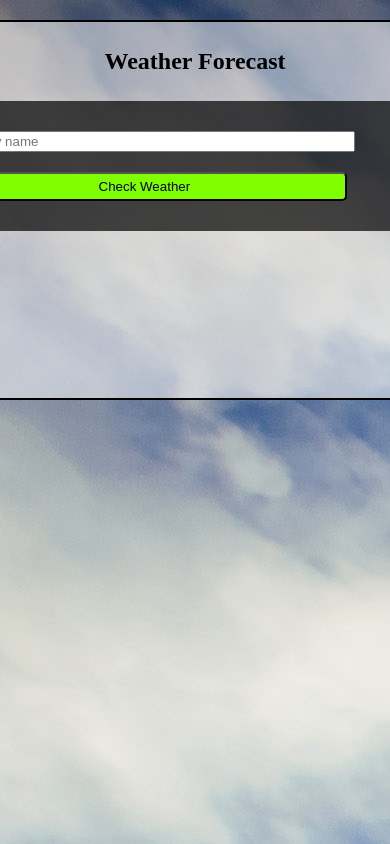
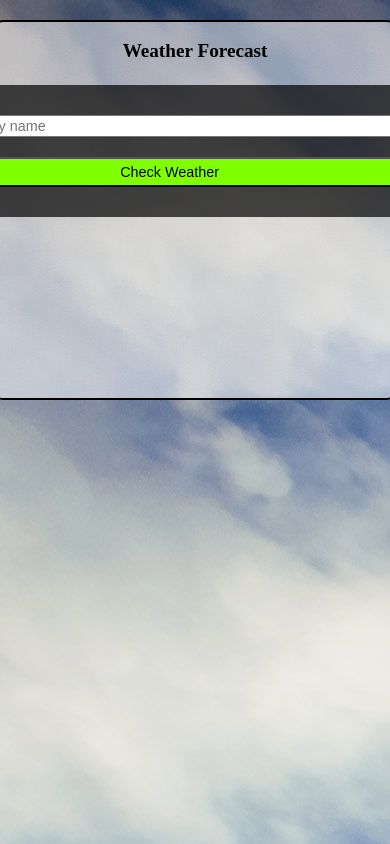
Before and after one commit to latakin/Weather-App, a plain HTML site: page index.html in a window 390 px wide. Shown: the top 844 px of the page. Drawn offline with Linux system fonts and the light colour scheme.

Commit message:
More responsive design

```diff
--- a/styles.css
+++ b/styles.css
@@ -116,3 +116,26 @@ body {
         font-size: 1rem;
     }
 }
+
+@media (max-width: 480px) {
+    .main-container {
+        padding: 5px;
+        background-size: cover;
+    }
+
+
+    input#city {
+        width: 90%;
+        font-size: 0.9rem;
+    }
+    button#button {
+        width: 90%;
+        font-size: 0.9rem;
+    }
+    h1 {
+        font-size: 1.2rem;
+    }
+    h2, h3 {
+        font-size: 0.8rem;
+    }
+}
```
